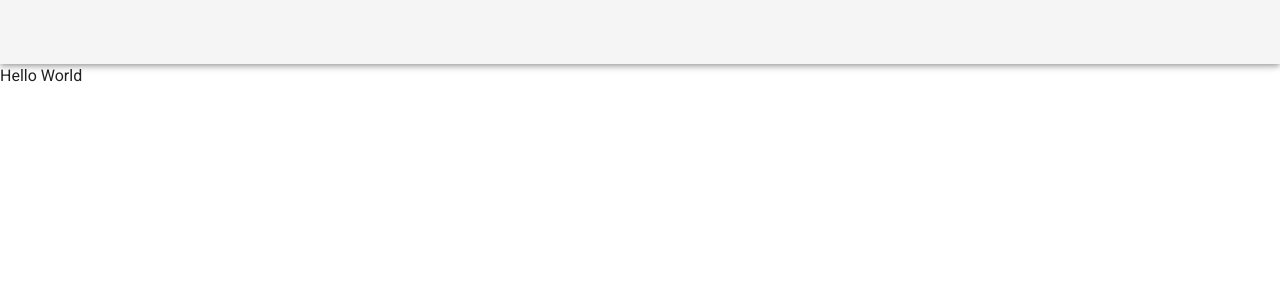
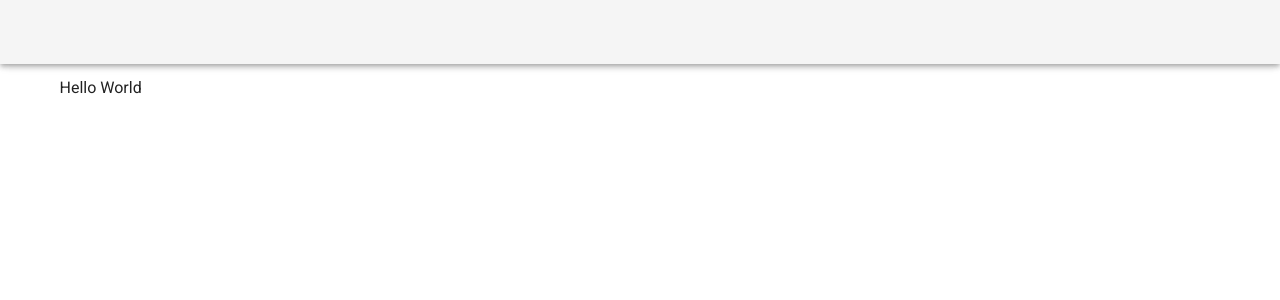
Before and after one commit to RinyuDrvo/vuetify_practice, a Vue app: page / in a window 1280 px wide. Shown: the top 300 px of the page. Built offline with nearby package versions, Linux system fonts and the light colour scheme.

Commit message:
use container

```diff
--- a/src/App.vue
+++ b/src/App.vue
@@ -1,7 +1,9 @@
 <template>
   <v-app>
     <v-app-bar app></v-app-bar>
-    <v-main> Hello World </v-main>
+    <v-main>
+      <v-container> Hello World </v-container>
+    </v-main>
   </v-app>
 </template>
 
```
